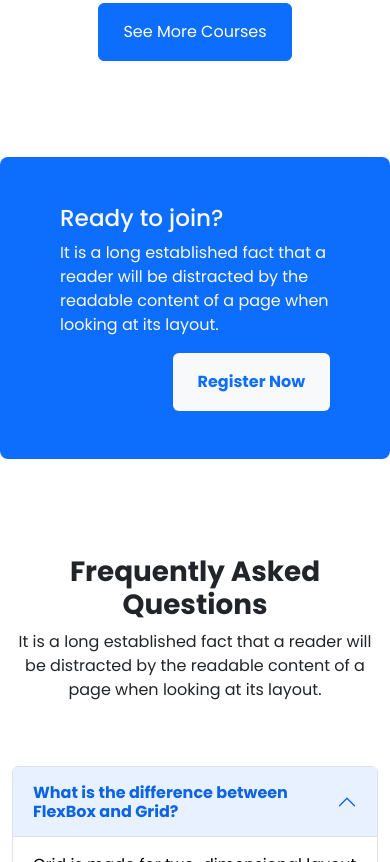
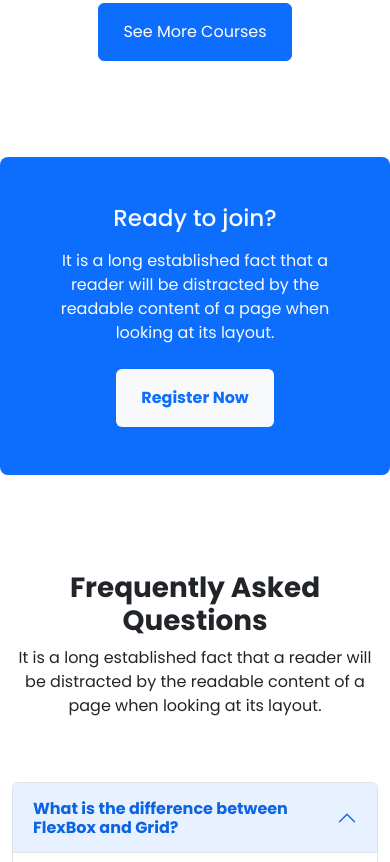
Before and after one commit to skarafahmed/agencytech-website-a3, a plain HTML site: page index.html in a window 390 px wide. Shown: the part 2362-3224 px from the top of the page. Drawn offline with nearby package versions, Linux system fonts and the light colour scheme.

Commit message:
Responsiveness done

```diff
--- a/index.html
+++ b/index.html
@@ -226,16 +226,16 @@
 
         </div>
     </section>
-
+<!-- Modal -->
     <section class="py-5">
-        <div class="container">
-            <div class="row bg-primary p-5 rounded-3 align-items-center">
+        <div class="container bg-primary rounded-3">
+            <div class="row p-5  align-items-center text-lg-start text-md-center text-sm-center text-center">
                 <div class="col-12 col-md-12 col-lg-6 text-light">
-                    <h3>Ready to join?</h3>
+                    <h3 class="mb-3">Ready to join?</h3>
                     <p>It is a long established fact that a reader will be distracted by the readable content of a page
                         when looking at its layout.</p>
                 </div>
-                <div class="col-12 col-md-12 col-lg-6 text-end">
+                <div class="col-12 col-md-12 col-lg-6 text-lg-end text-md-center text-sm-center mt-2">
                     <!-- Button trigger modal -->
                     <button type="button" class="btn bg-light text-primary fw-bold px-4 py-3" data-bs-toggle="modal"
                         data-bs-target="#exampleModal">
@@ -356,7 +356,7 @@
 
     <!-- Brands-->
 
-    <section class="py-5 d-lg-block d-md-none d-sm-none">
+    <section class="py-5 d-lg-block d-md-none d-sm-none d-none">
         <div class="container">
             <div class="row">
                 <div class="col-md-12">
```
